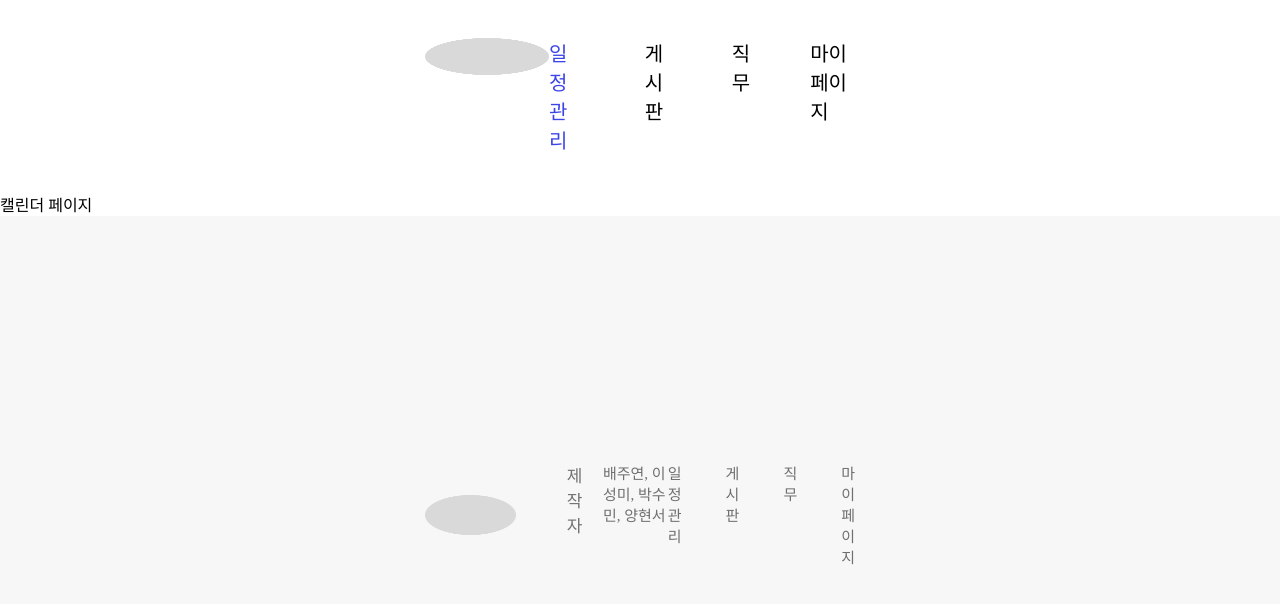
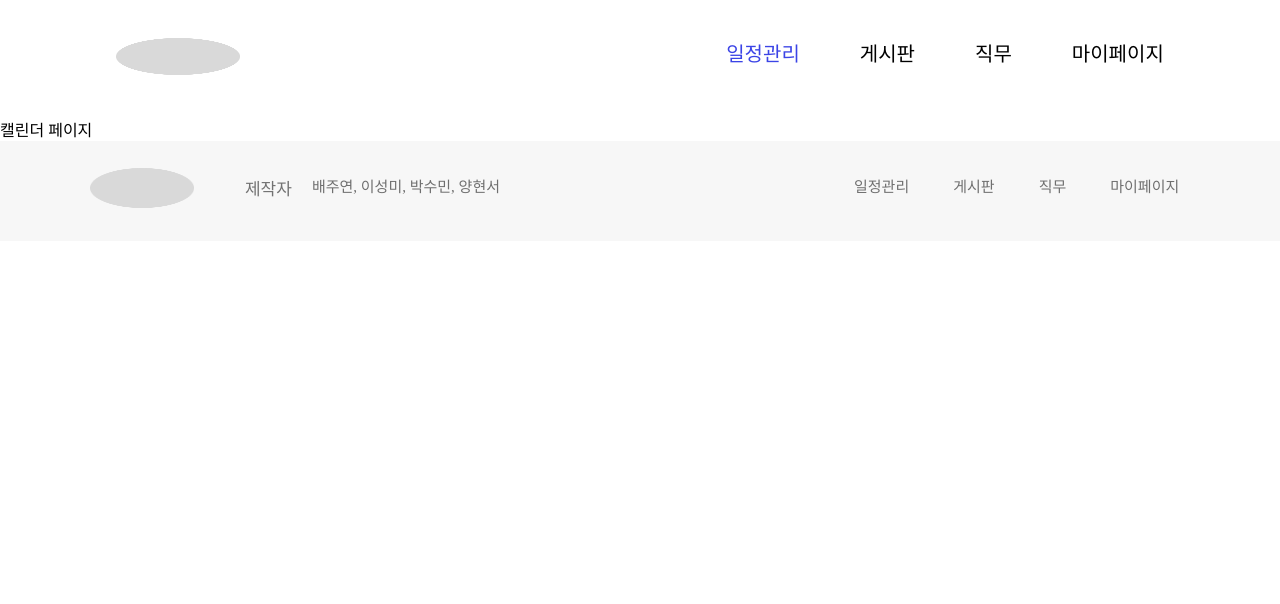
Before and after one commit to 2025Workly/Workly_Client, a Next.js app: page /calender in a window 1280 px wide. Shown: the top 604 px of the page. Built offline with nearby package versions, Linux system fonts and the light colour scheme.

Commit message:
design : 간격 조정

```diff
--- a/src/app/styles/footer.module.css
+++ b/src/app/styles/footer.module.css
@@ -3,7 +3,8 @@
     justify-content: center;
     align-items: center;
     width: 100%;
-    padding: 246px 425px 51px 425px;
+    height: 12.5vh;
+    padding: 44px 0 51px 0;
     background: #F7F7F7;
 }
 
@@ -14,14 +15,14 @@
 
 .mainFooter {
     display: flex;
-    justify-content: space-between;
+    /* justify-content: space-between; */
     width: 100%;
 }
 
 .producer {
     display: flex;
     gap: 20px;
-    margin-left: 51px;
+    margin: 0 354px 0 51px;
 }
 
 .producer span:first-child {
--- a/src/app/styles/nav-bar.module.css
+++ b/src/app/styles/nav-bar.module.css
@@ -7,14 +7,15 @@
 .navBar {
     width: 100%;
 
-    padding: 38px 425px;
+    padding: 38px 0;
     display: flex;
-    justify-content: space-between;
+    justify-content: center;
 }
 
 .logoImg {
     width: 124px;
     height: 37px;
+    margin-right: 486px;
 }
 
 .ul {
```
